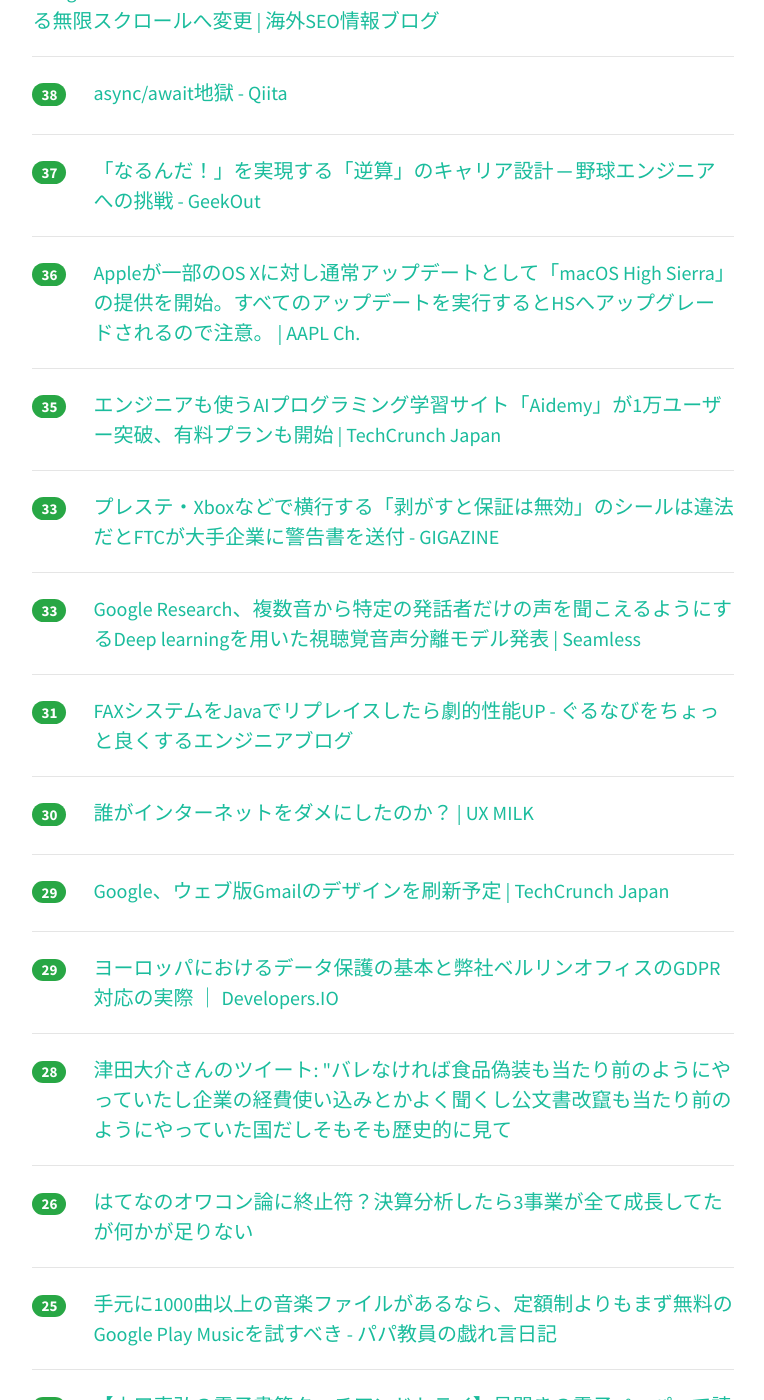
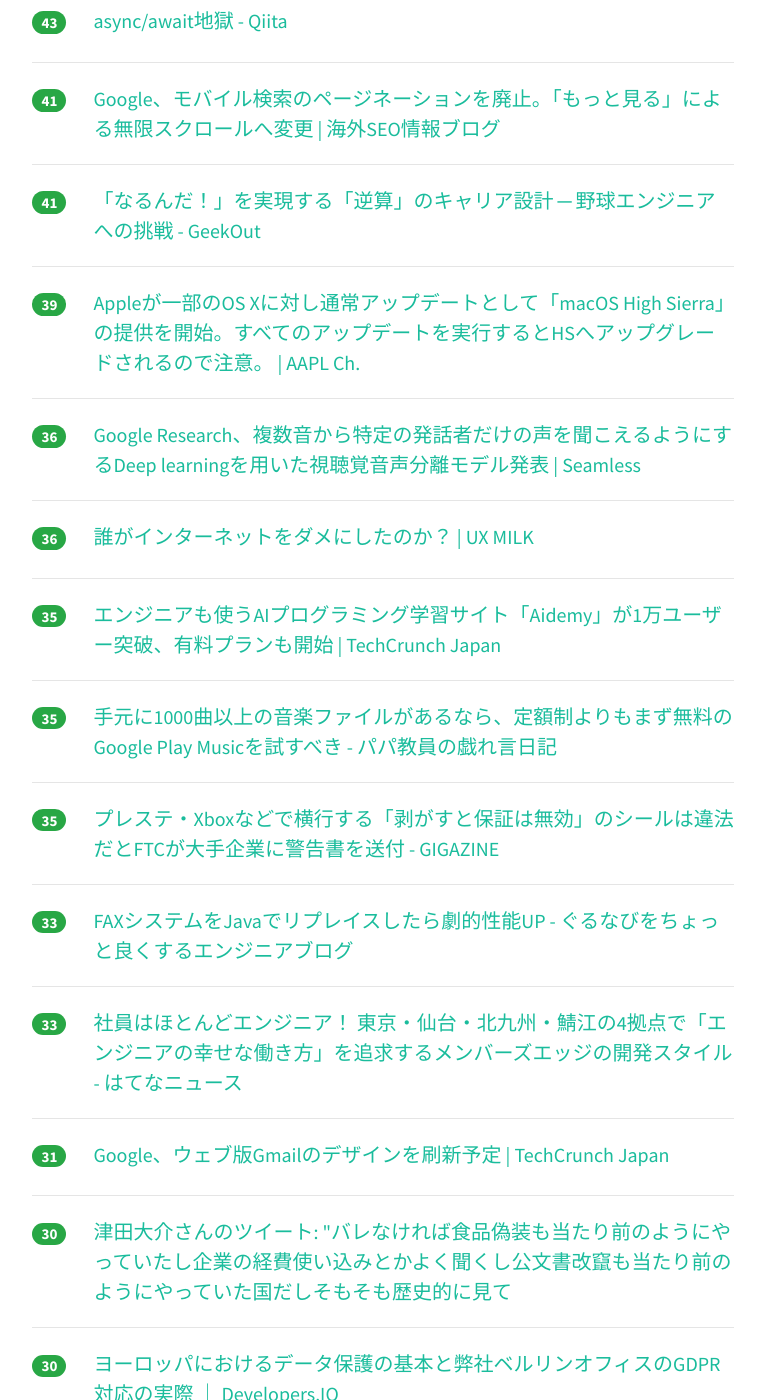
Before and after one commit to yatta47/hatena-matome-site, a Jekyll site: the page built from _posts/2018-04-12-hatena.md, in a window 1280 px wide and 1400 px high, scrolled down 1222 px. Shown: the whole window, without its empty margins (290-1054 px from the left). Built offline with Jekyll 4.4.1, drawn with Linux system fonts in a browser that asks for light colours; nearby versions of some CDN libraries; some of the changed text lies outside the part shown.

Commit message:
Updated 2018-04-12

```diff
--- a/_posts/2018-04-12-hatena.md
+++ b/_posts/2018-04-12-hatena.md
@@ -1,10 +1,10 @@
 ---
 layout: post
 title:  "2018-04-12 はてぶIT"
-date:   2018-04-12 14:01:58
+date:   2018-04-12 15:02:03
 tags: [it-hotentry]
 ---
-37 件のデータあり
+38 件のデータあり
 
 <hr><div class="row">
 <div class="col-1"><span class="badge badge-pill badge-success h2">408</span></div>
@@ -12,58 +12,68 @@ tags: [it-hotentry]
 </div>
 <hr>
 <div class="row">
-<div class="col-1"><span class="badge badge-pill badge-success h2">214</span></div>
+<div class="col-1"><span class="badge badge-pill badge-success h2">231</span></div>
 <div class="col-11"><a href='http://lab.astamuse.co.jp/entry/2018/04/11/114500' target='_blank'>PWAの将来性についての考察 - astamuse Lab</a></div>
 </div>
 <hr>
 <div class="row">
-<div class="col-1"><span class="badge badge-pill badge-success h2">109</span></div>
+<div class="col-1"><span class="badge badge-pill badge-success h2">115</span></div>
 <div class="col-11"><a href='https://japanese.engadget.com/2018/04/11/matrix-powerwatch/' target='_blank'>体温で発電、充電不要のスマートウォッチが明日発売。MATRIX PowerWatch日本上陸 - Engadget 日本版</a></div>
 </div>
 <hr>
 <div class="row">
-<div class="col-1"><span class="badge badge-pill badge-success h2">82</span></div>
+<div class="col-1"><span class="badge badge-pill badge-success h2">106</span></div>
+<div class="col-11"><a href='https://jp.techcrunch.com/2018/04/12/2018-04-11-google-sheets-gets-macros/' target='_blank'>Googleのスプレッドシートにマクロが来た――G Suiteツールにメジャーアップデート | TechCrunch Japan</a></div>
+</div>
+<hr>
+<div class="row">
+<div class="col-1"><span class="badge badge-pill badge-success h2">84</span></div>
 <div class="col-11"><a href='https://hakobe932.hatenablog.com/entry/2018/04/11/123000' target='_blank'>gRPCのロードバランシング - はこべにっき ♨</a></div>
 </div>
 <hr>
 <div class="row">
-<div class="col-1"><span class="badge badge-pill badge-success h2">80</span></div>
-<div class="col-11"><a href='https://jp.techcrunch.com/2018/04/12/2018-04-11-google-sheets-gets-macros/' target='_blank'>Googleのスプレッドシートにマクロが来た――G Suiteツールにメジャーアップデート | TechCrunch Japan</a></div>
+<div class="col-1"><span class="badge badge-pill badge-success h2">58</span></div>
+<div class="col-11"><a href='http://studio-andy.hatenablog.com/entry/codesandbox-vue' target='_blank'>君は2クリックでVue appを立ち上げたことがあるか!!<CodeSandboxを世の中に広めなければと思った件> - Studio Andy</a></div>
 </div>
 <hr>
 <div class="row">
-<div class="col-1"><span class="badge badge-pill badge-success h2">50</span></div>
+<div class="col-1"><span class="badge badge-pill badge-success h2">56</span></div>
 <div class="col-11"><a href='https://gigazine.net/news/20180412-html5-particle-develop/' target='_blank'>無料で商用利用も可能なパーティクル表現が作れるHTML5製のデザインツール「Particle Develop」 - GIGAZINE</a></div>
 </div>
 <hr>
 <div class="row">
-<div class="col-1"><span class="badge badge-pill badge-success h2">47</span></div>
+<div class="col-1"><span class="badge badge-pill badge-success h2">49</span></div>
 <div class="col-11"><a href='https://gigazine.net/news/20180411-stripe-saas-formula/' target='_blank'>「なぜSaaSは世界中に広がるのか？」「SaaSの販売モデル」「SaaSの基本方程式」など成功に導くための方法をStripeがまとめて公開中 - GIGAZINE</a></div>
 </div>
 <hr>
 <div class="row">
-<div class="col-1"><span class="badge badge-pill badge-success h2">45</span></div>
-<div class="col-11"><a href='http://studio-andy.hatenablog.com/entry/codesandbox-vue' target='_blank'>君は2クリックでVue appを立ち上げたことがあるか!!<CodeSandboxを世の中に広めなければと思った件> - Studio Andy</a></div>
+<div class="col-1"><span class="badge badge-pill badge-success h2">43</span></div>
+<div class="col-11"><a href='https://qiita.com/rana_kualu/items/e6c5c0e4f60b0d18799d' target='_blank'>async/await地獄 - Qiita</a></div>
 </div>
 <hr>
 <div class="row">
-<div class="col-1"><span class="badge badge-pill badge-success h2">38</span></div>
+<div class="col-1"><span class="badge badge-pill badge-success h2">41</span></div>
 <div class="col-11"><a href='https://www.suzukikenichi.com/blog/google-launches-a-new-more-results-button/' target='_blank'>Google、モバイル検索のページネーションを廃止。「もっと見る」による無限スクロールへ変更 | 海外SEO情報ブログ</a></div>
 </div>
 <hr>
 <div class="row">
-<div class="col-1"><span class="badge badge-pill badge-success h2">38</span></div>
-<div class="col-11"><a href='https://qiita.com/rana_kualu/items/e6c5c0e4f60b0d18799d' target='_blank'>async/await地獄 - Qiita</a></div>
-</div>
-<hr>
-<div class="row">
-<div class="col-1"><span class="badge badge-pill badge-success h2">37</span></div>
+<div class="col-1"><span class="badge badge-pill badge-success h2">41</span></div>
 <div class="col-11"><a href='https://geek-out.jp/column/entry/2018/04/12/110000' target='_blank'>「なるんだ！」を実現する「逆算」のキャリア設計 ─ 野球エンジニアへの挑戦 - GeekOut</a></div>
 </div>
 <hr>
 <div class="row">
+<div class="col-1"><span class="badge badge-pill badge-success h2">39</span></div>
+<div class="col-11"><a href='https://applech2.com/archives/20180412-apple-regular-update-high-sierra.html' target='_blank'>Appleが一部のOS Xに対し通常アップデートとして「macOS High Sierra」の提供を開始。すべてのアップデートを実行するとHSへアップグレードされるので注意。 | AAPL Ch.</a></div>
+</div>
+<hr>
+<div class="row">
 <div class="col-1"><span class="badge badge-pill badge-success h2">36</span></div>
-<div class="col-11"><a href='https://applech2.com/archives/20180412-apple-regular-update-high-sierra.html' target='_blank'>Appleが一部のOS Xに対し通常アップデートとして「macOS High Sierra」の提供を開始。すべてのアップデートを実行するとHSへアップグレードされるので注意。 | AAPL Ch.</a></div>
+<div class="col-11"><a href='https://shiropen.com/seamless-ai-google-looking-to-listen' target='_blank'>Google Research、複数音から特定の発話者だけの声を聞こえるようにするDeep learningを用いた視聴覚音声分離モデル発表 | Seamless</a></div>
+</div>
+<hr>
+<div class="row">
+<div class="col-1"><span class="badge badge-pill badge-success h2">36</span></div>
+<div class="col-11"><a href='http://uxmilk.jp/71247' target='_blank'>誰がインターネットをダメにしたのか？ | UX MILK</a></div>
 </div>
 <hr>
 <div class="row">
@@ -72,58 +82,63 @@ tags: [it-hotentry]
 </div>
 <hr>
 <div class="row">
-<div class="col-1"><span class="badge badge-pill badge-success h2">33</span></div>
+<div class="col-1"><span class="badge badge-pill badge-success h2">35</span></div>
+<div class="col-11"><a href='http://blog.edunote.jp/entry/2018/04/12/062855' target='_blank'>手元に1000曲以上の音楽ファイルがあるなら、定額制よりもまず無料のGoogle Play Musicを試すべき - パパ教員の戯れ言日記</a></div>
+</div>
+<hr>
+<div class="row">
+<div class="col-1"><span class="badge badge-pill badge-success h2">35</span></div>
 <div class="col-11"><a href='https://gigazine.net/news/20180412-warranty-void-sticker-bullshit/' target='_blank'>プレステ・Xboxなどで横行する「剥がすと保証は無効」のシールは違法だとFTCが大手企業に警告書を送付 - GIGAZINE</a></div>
 </div>
 <hr>
 <div class="row">
 <div class="col-1"><span class="badge badge-pill badge-success h2">33</span></div>
-<div class="col-11"><a href='https://shiropen.com/seamless-ai-google-looking-to-listen' target='_blank'>Google Research、複数音から特定の発話者だけの声を聞こえるようにするDeep learningを用いた視聴覚音声分離モデル発表 | Seamless</a></div>
+<div class="col-11"><a href='http://developers.gnavi.co.jp/entry/java-1' target='_blank'>FAXシステムをJavaでリプレイスしたら劇的性能UP - ぐるなびをちょっと良くするエンジニアブログ</a></div>
+</div>
+<hr>
+<div class="row">
+<div class="col-1"><span class="badge badge-pill badge-success h2">33</span></div>
+<div class="col-11"><a href='http://hatenanews.com/articles/2018/04/12/110000' target='_blank'>社員はほとんどエンジニア！ 東京・仙台・北九州・鯖江の4拠点で「エンジニアの幸せな働き方」を追求するメンバーズエッジの開発スタイル - はてなニュース</a></div>
 </div>
 <hr>
 <div class="row">
 <div class="col-1"><span class="badge badge-pill badge-success h2">31</span></div>
-<div class="col-11"><a href='http://developers.gnavi.co.jp/entry/java-1' target='_blank'>FAXシステムをJavaでリプレイスしたら劇的性能UP - ぐるなびをちょっと良くするエンジニアブログ</a></div>
+<div class="col-11"><a href='https://jp.techcrunch.com/2018/04/12/2018-04-11-google-is-about-to-launch-a-gmail-web-redesign/' target='_blank'>Google、ウェブ版Gmailのデザインを刷新予定 | TechCrunch Japan</a></div>
 </div>
 <hr>
 <div class="row">
 <div class="col-1"><span class="badge badge-pill badge-success h2">30</span></div>
-<div class="col-11"><a href='http://uxmilk.jp/71247' target='_blank'>誰がインターネットをダメにしたのか？ | UX MILK</a></div>
+<div class="col-11"><a href='http://twitter.com/tsuda/status/983771012465491969' target='_blank'>津田大介さんのツイート: "バレなければ食品偽装も当たり前のようにやっていたし企業の経費使い込みとかよく聞くし公文書改竄も当たり前のようにやっていた国だしそもそも歴史的に見て</a></div>
 </div>
 <hr>
 <div class="row">
-<div class="col-1"><span class="badge badge-pill badge-success h2">29</span></div>
-<div class="col-11"><a href='https://jp.techcrunch.com/2018/04/12/2018-04-11-google-is-about-to-launch-a-gmail-web-redesign/' target='_blank'>Google、ウェブ版Gmailのデザインを刷新予定 | TechCrunch Japan</a></div>
-</div>
-<hr>
-<div class="row">
-<div class="col-1"><span class="badge badge-pill badge-success h2">29</span></div>
+<div class="col-1"><span class="badge badge-pill badge-success h2">30</span></div>
 <div class="col-11"><a href='https://dev.classmethod.jp/cloud/aws/gdpr-on-aws/' target='_blank'>ヨーロッパにおけるデータ保護の基本と弊社ベルリンオフィスのGDPR対応の実際 ｜ Developers.IO</a></div>
 </div>
 <hr>
 <div class="row">
 <div class="col-1"><span class="badge badge-pill badge-success h2">28</span></div>
-<div class="col-11"><a href='http://twitter.com/tsuda/status/983771012465491969' target='_blank'>津田大介さんのツイート: "バレなければ食品偽装も当たり前のようにやっていたし企業の経費使い込みとかよく聞くし公文書改竄も当たり前のようにやっていた国だしそもそも歴史的に見て</a></div>
-</div>
-<hr>
-<div class="row">
-<div class="col-1"><span class="badge badge-pill badge-success h2">26</span></div>
 <div class="col-11"><a href='http://it-rush.com/hatena-owakon' target='_blank'>はてなのオワコン論に終止符？決算分析したら3事業が全て成長してたが何かが足りない</a></div>
 </div>
 <hr>
 <div class="row">
 <div class="col-1"><span class="badge badge-pill badge-success h2">25</span></div>
-<div class="col-11"><a href='http://blog.edunote.jp/entry/2018/04/12/062855' target='_blank'>手元に1000曲以上の音楽ファイルがあるなら、定額制よりもまず無料のGoogle Play Musicを試すべき - パパ教員の戯れ言日記</a></div>
+<div class="col-11"><a href='http://blog.livedoor.jp/k_urushima/archives/1839342.html' target='_blank'>自堕落な技術者の日記 : 最近の証明書の話題(2): CloudFlare DNS 1.1.1.1サイトのIPv6証明書 - livedoor Blog（ブログ）</a></div>
 </div>
 <hr>
 <div class="row">
-<div class="col-1"><span class="badge badge-pill badge-success h2">23</span></div>
+<div class="col-1"><span class="badge badge-pill badge-success h2">25</span></div>
+<div class="col-11"><a href='https://www.gizmodo.jp/2018/04/steve-wozniak-disable-his-facebook.html' target='_blank'>ウォズもFacebookやめる。クックは存在意義すら否定 | ギズモード・ジャパン</a></div>
+</div>
+<hr>
+<div class="row">
+<div class="col-1"><span class="badge badge-pill badge-success h2">24</span></div>
 <div class="col-11"><a href='https://pc.watch.impress.co.jp/docs/column/ebook/1116548.html' target='_blank'>【山口真弘の電子書籍タッチアンドトライ】見開きの電子ペーパーで読める「全巻一冊 北斗の拳」 ～E Ink端末にコンテンツを組み合わせた「全巻一冊」シリーズ第1弾 - PC Watch</a></div>
 </div>
 <hr>
 <div class="row">
-<div class="col-1"><span class="badge badge-pill badge-success h2">23</span></div>
-<div class="col-11"><a href='http://blog.livedoor.jp/k_urushima/archives/1839342.html' target='_blank'>自堕落な技術者の日記 : 最近の証明書の話題(2): CloudFlare DNS 1.1.1.1サイトのIPv6証明書 - livedoor Blog（ブログ）</a></div>
+<div class="col-1"><span class="badge badge-pill badge-success h2">24</span></div>
+<div class="col-11"><a href='https://github.com/uber/prototool' target='_blank'>GitHub - uber/prototool: Your Swiss Army Knife for Protocol Buffers</a></div>
 </div>
 <hr>
 <div class="row">
@@ -132,13 +147,13 @@ tags: [it-hotentry]
 </div>
 <hr>
 <div class="row">
-<div class="col-1"><span class="badge badge-pill badge-success h2">22</span></div>
-<div class="col-11"><a href='https://github.com/uber/prototool' target='_blank'>GitHub - uber/prototool: Your Swiss Army Knife for Protocol Buffers</a></div>
+<div class="col-1"><span class="badge badge-pill badge-success h2">21</span></div>
+<div class="col-11"><a href='http://www.wide.ad.jp/News/2018/20180411.html' target='_blank'>WIDE - 2018.04.11 News/Event - 漫画・アニメの海賊版サイトに関するWIDEプロジェクトの意見</a></div>
 </div>
 <hr>
 <div class="row">
-<div class="col-1"><span class="badge badge-pill badge-success h2">20</span></div>
-<div class="col-11"><a href='http://www.wide.ad.jp/News/2018/20180411.html' target='_blank'>WIDE - 2018.04.11 News/Event - 漫画・アニメの海賊版サイトに関するWIDEプロジェクトの意見</a></div>
+<div class="col-1"><span class="badge badge-pill badge-success h2">21</span></div>
+<div class="col-11"><a href='https://www.nikkei.com/article/DGXMZO29264270R10C18A4X11000/' target='_blank'>「自動ログイン」に注意　フェイスブック個人情報流出　　：日本経済新聞</a></div>
 </div>
 <hr>
 <div class="row">
@@ -157,17 +172,7 @@ tags: [it-hotentry]
 </div>
 <hr>
 <div class="row">
-<div class="col-1"><span class="badge badge-pill badge-success h2">19</span></div>
-<div class="col-11"><a href='https://www.nikkei.com/article/DGXMZO29264270R10C18A4X11000/' target='_blank'>「自動ログイン」に注意　フェイスブック個人情報流出　　：日本経済新聞</a></div>
-</div>
-<hr>
-<div class="row">
-<div class="col-1"><span class="badge badge-pill badge-success h2">19</span></div>
-<div class="col-11"><a href='https://www.gizmodo.jp/2018/04/steve-wozniak-disable-his-facebook.html' target='_blank'>ウォズもFacebookやめる。クックは存在意義すら否定 | ギズモード・ジャパン</a></div>
-</div>
-<hr>
-<div class="row">
-<div class="col-1"><span class="badge badge-pill badge-success h2">17</span></div>
+<div class="col-1"><span class="badge badge-pill badge-success h2">18</span></div>
 <div class="col-11"><a href='http://www.itmedia.co.jp/mobile/articles/1804/11/news126.html' target='_blank'>2025年に「リチウム空気電池」の実用化へ　ソフトバンクと物質・材料研究機構が連携 - ITmedia Mobile</a></div>
 </div>
 <hr>
```
